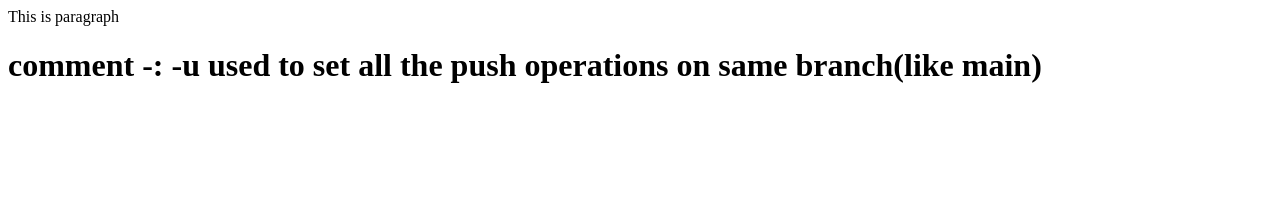
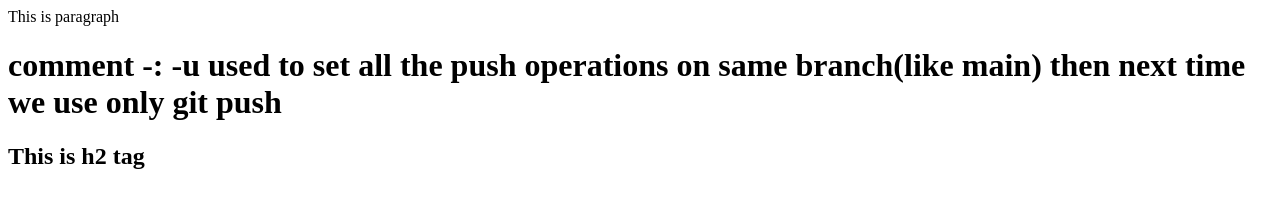
Before and after one commit to VaishnaviShepal06/localrepo, a plain HTML site: page index.html in a window 1280 px wide. Drawn offline with Linux system fonts and the light colour scheme.

Commit message:
h2 tag added

```diff
--- a/index.html
+++ b/index.html
@@ -1,4 +1,5 @@
 <p>This is paragraph</p>
 <h1>
-    comment -: -u used to set all the push operations on same branch(like main)
+    comment -: -u used to set all the push operations on same branch(like main) then next time we use only git push
 </h1>
+<h2>This is h2 tag</h2>
```
